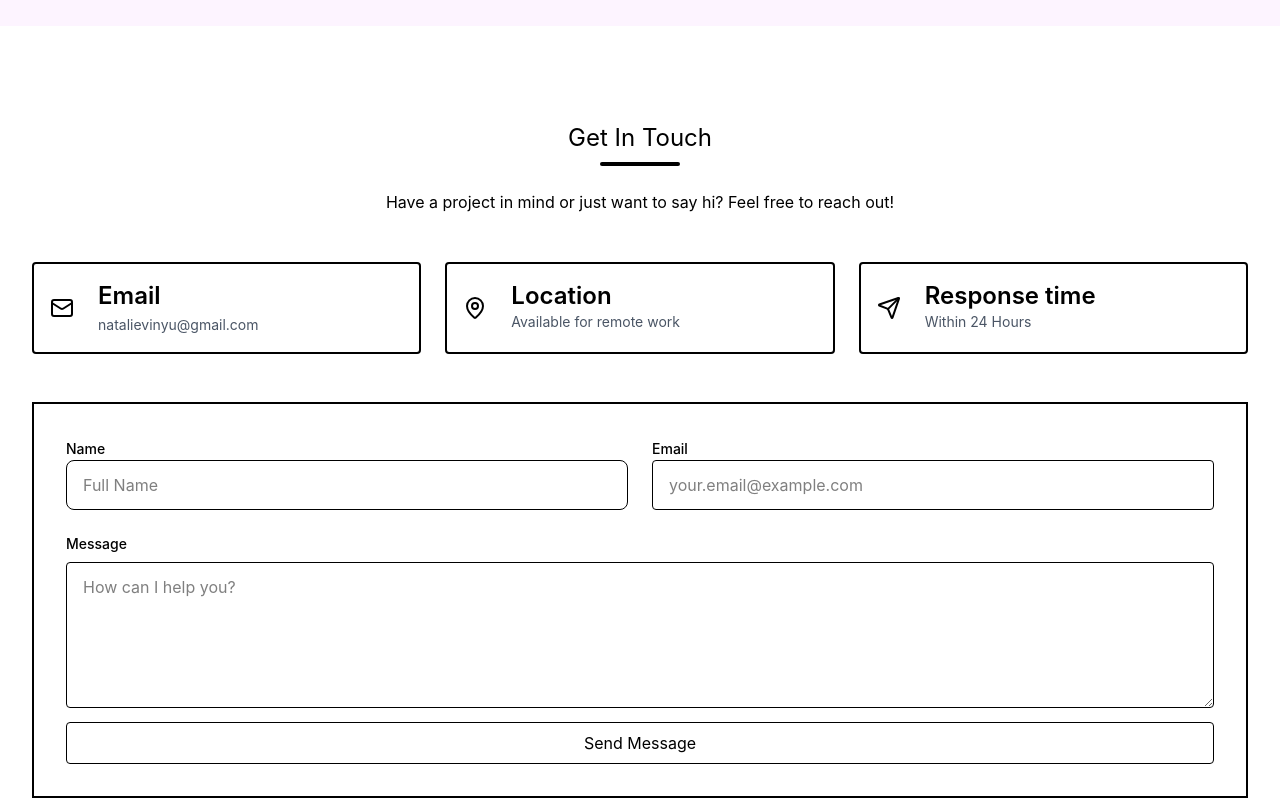
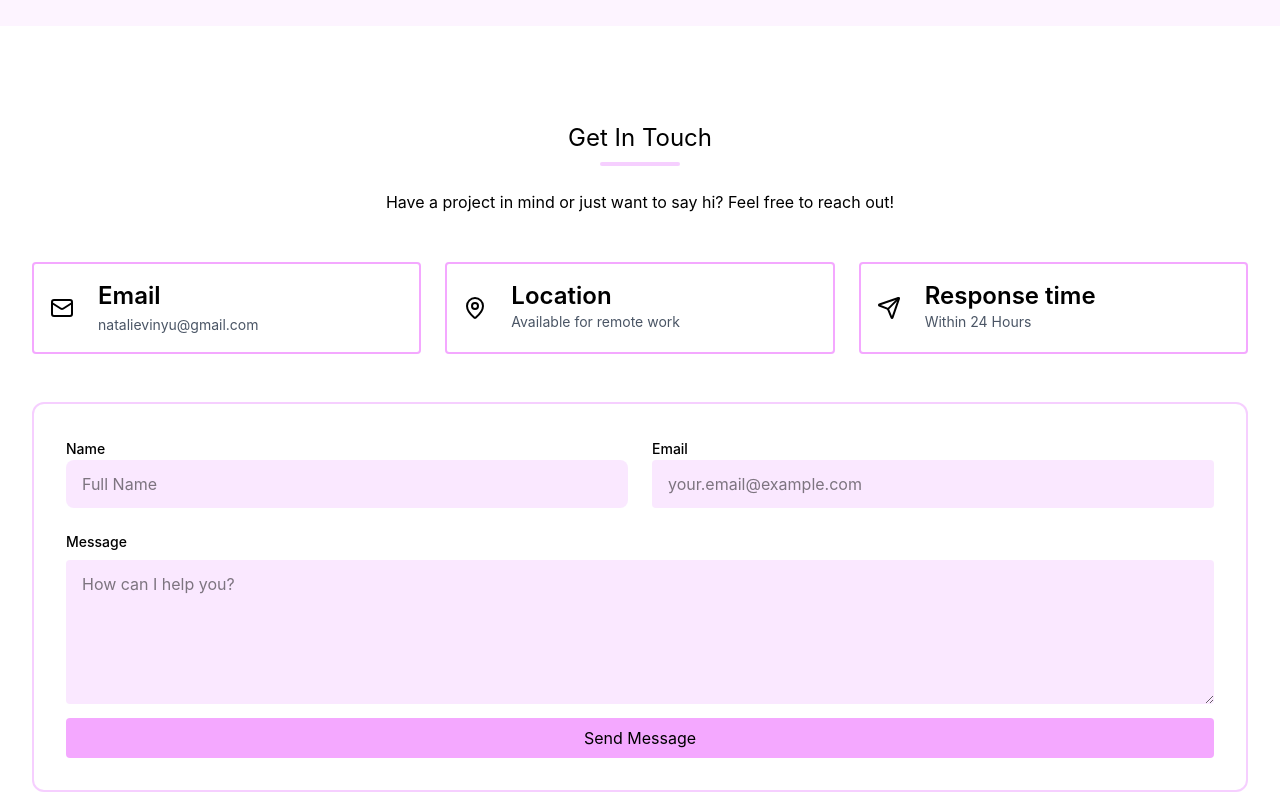
Before and after one commit to NatalieVinyu/natalie-vinyu, a React (Vite) app in the folder my-react-app/: page / in a window 1280 px wide. Shown: the part 3120-3920 px from the top of the page. Built offline with nearby package versions, Linux system fonts and the light colour scheme.

Commit message:
Refactor Contact and Footer components for improved styling and layout

```diff
--- a/my-react-app/src/components/Contact.jsx
+++ b/my-react-app/src/components/Contact.jsx
@@ -3,11 +3,11 @@ import { Mail, MapPin, Send} from 'lucide-react'
 
 function Contact() {
   return (
-    <div className='h-screen'>
-      <section id="contact" className='max-w-7xl mx-auto px-8 py-24'>
+    <div className='max-w-7xl mx-auto px-8 py-24'>
+      <section id="contact">
         <div className='flex flex-col items-center'>
           <div className='text-2xl'>Get In Touch</div>
-          <div className='w-20 h-1 bg-black mt-2 rounded-full'></div>
+          <div className='w-20 h-1 bg-fuchsia-200 mt-2 rounded-full'></div>
         </div>
 
         <div className='text-center pt-6'>
@@ -15,7 +15,7 @@ function Contact() {
         </div>
 
         <div className='grid md:grid-cols-3 gap-6 my-12'>
-          <div className='flex items-start gap-6 border-2 rounded p-4'>
+          <div className='flex items-start gap-6 border-2 border-fuchsia-300 rounded p-4'>
             <Mail className='mt-4'/>
             <div>
               <h3 className='font-semibold text-2xl'>Email</h3>
@@ -23,7 +23,7 @@ function Contact() {
             </div>
           </div>
 
-          <div className='flex items-start gap-6 border-2 rounded p-4'>
+          <div className='flex items-start gap-6 border-2 border-fuchsia-300 rounded p-4'>
             <MapPin className='mt-4'/>
             <div>
               <h3 className='font-semibold text-2xl'>Location</h3>
@@ -31,7 +31,7 @@ function Contact() {
             </div>
           </div>
 
-          <div className='flex items-start gap-6 border-2 rounded p-4'>
+          <div className='flex items-start gap-6 border-2 border-fuchsia-300 rounded p-4'>
             <Send className='mt-4'/>
             <div>
               <h3 className='font-semibold text-2xl'>Response time</h3>
@@ -41,24 +41,24 @@ function Contact() {
         </div>
 
         {/* Form */}
-        <form className='border-2 p-8'>
+        <form id='' className='border-2 border-fuchsia-200 rounded-xl p-8 mb-12'>
           <div className='grid md:grid-cols-2 gap-6'>
             <div className='mb-6'>
               <label htmlFor="" className='text-sm font-medium mb-2'>Name</label>
-              <input type="text" className='w-full px-4 py-3 border rounded-lg' placeholder='Full Name' />
+              <input type="text" className='w-full px-4 py-3 bg-fuchsia-100 rounded-lg' placeholder='Full Name' />
             </div>
 
             <div className='mb-6'>
               <label htmlFor="email" className='text-sm font-medium mb-2'>Email</label>
-              <input type="text" className='w-full px-4 py-3 border rounded' placeholder='your.email@example.com' />
+              <input type="text" className='w-full px-4 py-3 bg-fuchsia-100 rounded' placeholder='your.email@example.com' />
             </div>
           </div>
 
           <div className='mb-2'>
             <label htmlFor="message" className='block text-sm font-medium mb-2'>Message</label>
-            <textarea name="message" placeholder='How can I help you?' className='w-full border rounded px-4 py-3' id="message" rows={5}></textarea>
+            <textarea name="message" placeholder='How can I help you?' className='w-full bg-fuchsia-100 rounded px-4 py-3' id="message" rows={5}></textarea>
           </div>
-          <button type='submit' className='w-full border rounded p-2 cursor-pointer'>Send Message</button>
+          <button type='submit' className='w-full bg-fuchsia-300 rounded p-2 cursor-pointer'>Send Message</button>
         </form>
       </section>
     </div>
--- a/my-react-app/src/components/Footer.jsx
+++ b/my-react-app/src/components/Footer.jsx
@@ -5,8 +5,8 @@ import { FiGithub, FiLinkedin } from 'react-icons/fi'
 function Footer() {
   return (
     <div>
-      <footer className='py-12 px-6 border-t border-fuchsia-200 overflow-hidden bg-fuchsia-50'>
-        <div className='max-w-6xl mx-auto relative'>
+      <footer className='py-12 px-6 border-fuchsia-200 bg-fuchsia-50'>
+        <div className='max-w-6xl mx-auto'>
           <div className='flex flex-col md:flex-row items-center justify-between gap-6'>
             <div className='text-center md:text-left'>
               <h3 className='text-2xl font-bold mb-2'>Natalie Vinyu</h3>
```
